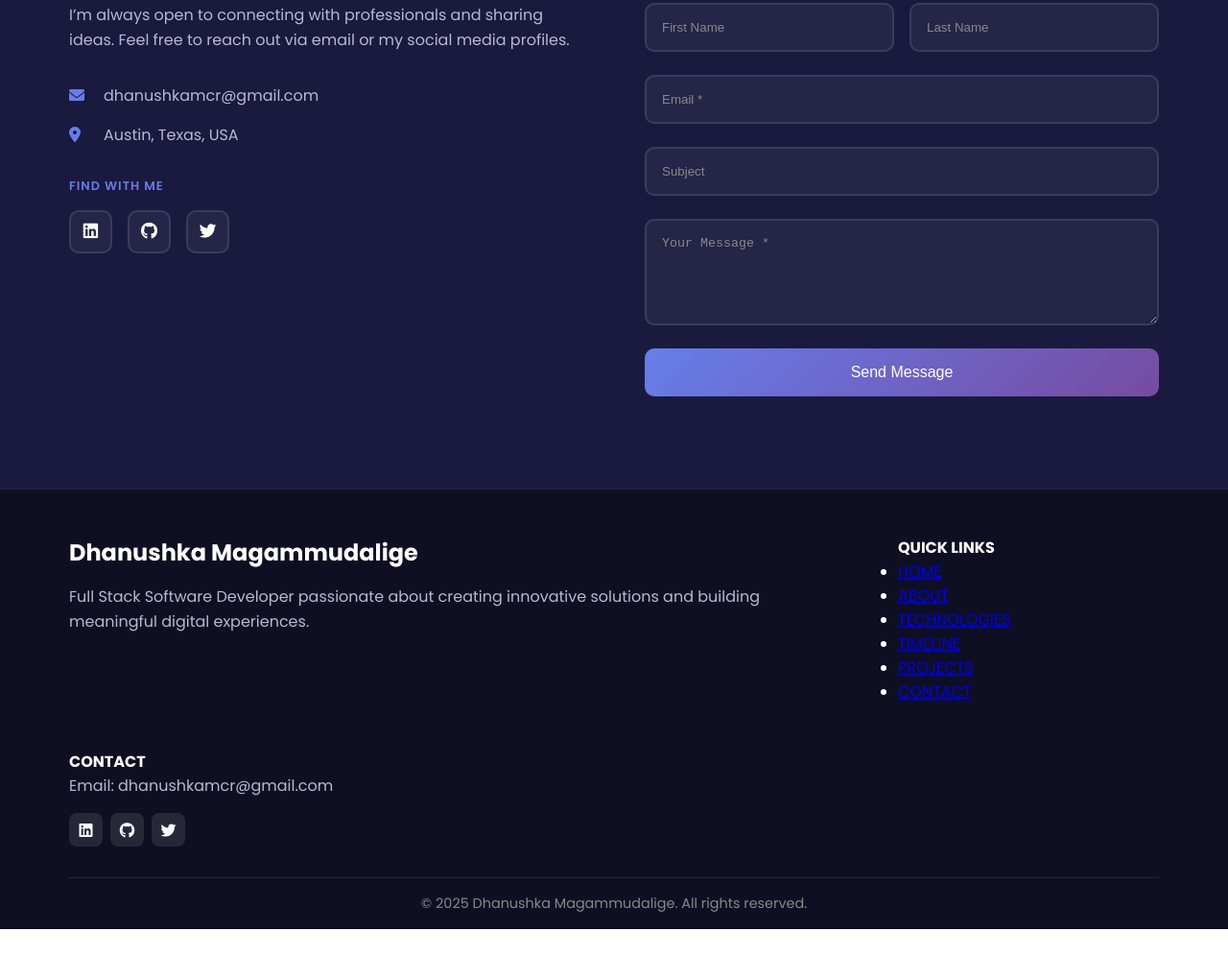
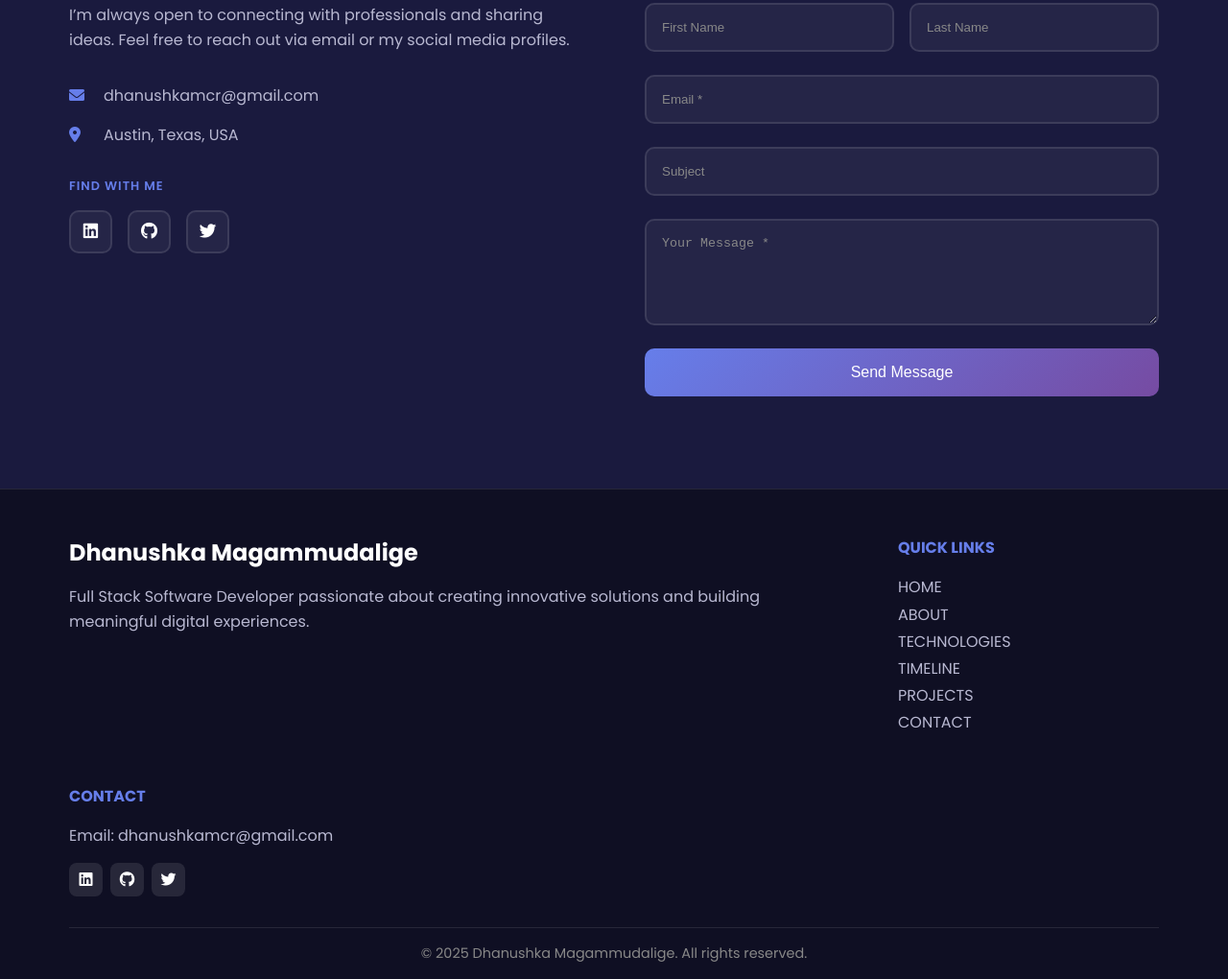
Before and after one commit to DhanushkaChandimal/dhanushka-portfolio, a plain HTML site: page index.html in a window 1280 px wide. Shown: the part 8680-9700 px from the top of the page at 96% size. Before the commit the page ends 9648 px from the top, so only its background shows below. Drawn offline with Linux system fonts and the light colour scheme.

Commit message:
Styled quick links in footer section

```diff
--- a/index.html
+++ b/index.html
@@ -508,7 +508,7 @@
                     <h3>Dhanushka Magammudalige</h3>
                     <p>Full Stack Software Developer passionate about creating innovative solutions and building meaningful digital experiences.</p>
                 </div>
-                <div>
+                <div class="footer-links">
                     <h4>QUICK LINKS</h4>
                     <ul>
                         <li><a href="#home">HOME</a></li>
--- a/styles/styles.css
+++ b/styles/styles.css
@@ -796,6 +796,30 @@ section {
     line-height: 1.6;
 }
 
+.footer-links h4,
+.footer-contact h4 {
+    font-size: 1rem;
+    margin-bottom: 1rem;
+    color: #667eea;
+}
+
+.footer-links ul {
+    list-style: none;
+}
+
+.footer-links ul li {
+    margin-bottom: 0.2rem;
+}
+
+.footer-links ul li a {
+    color: #b8b8d1;
+    text-decoration: none;
+}
+
+.footer-links ul li a:hover {
+    color: #667eea;
+}
+
 .footer-contact p {
     color: #b8b8d1;
     margin-bottom: 0.5rem;
```
